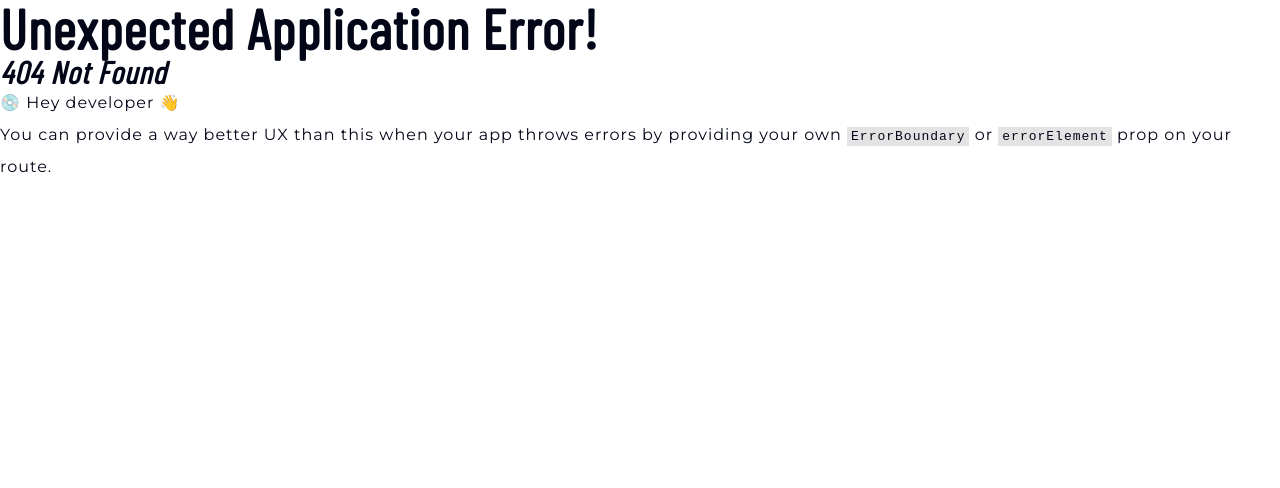
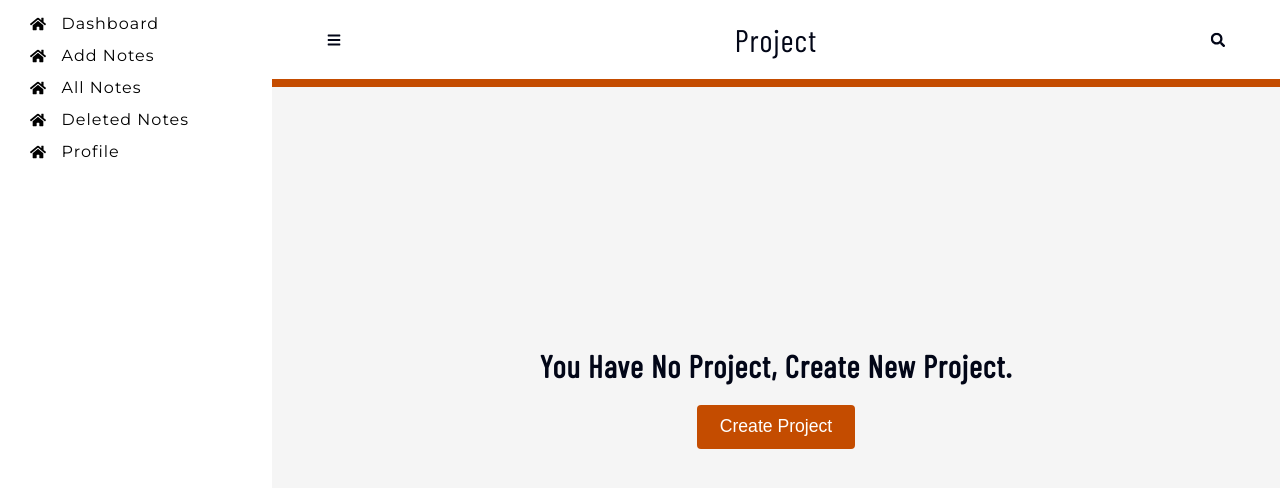
Before and after one commit to Vhickyy/Note-Client, a React (Vite) app: page /dashboard/project in a window 1280 px wide. Before the commit this address had no page. Shown: the top 488 px of the page. Built offline with nearby package versions, Linux system fonts and the light colour scheme.

Commit message:
create projrct ui in progress

```diff
--- a/package.json
+++ b/package.json
@@ -10,12 +10,13 @@
     "preview": "vite preview"
   },
   "dependencies": {
+    "@tanstack/react-query": "^5.0.5",
     "axios": "^1.5.1",
     "framer-motion": "^10.12.17",
     "react": "^18.2.0",
     "react-dom": "^18.2.0",
     "react-icons": "^4.9.0",
-    "react-query": "^3.39.3",
+    "react-quill": "^2.0.0",
     "react-router-dom": "^6.13.0",
     "react-toastify": "^9.1.3",
     "styled-components": "^5.3.10",
--- a/src/App.tsx
+++ b/src/App.tsx
@@ -10,6 +10,7 @@ import DeletedNotes from "./Pages/Protected/DeletedNotes"
 import Profile from "./Pages/Protected/Profile"
 import Protected from "./components/Dashboard/ProtectedLayout"
 import AddNote from "./Pages/Protected/AddNote"
+import Project from "./Pages/Protected/Project"
 function App() {
   // fetch("/api").then(data=>data.json()).then(data=>console.log(data)).catch(err=>console.log(err))
   const router = createBrowserRouter(createRoutesFromElements(
@@ -26,6 +27,7 @@ function App() {
         <Route path="deletednotes" element={<DeletedNotes/>}/>
         <Route path="profile" element={<Profile/>}/>
         <Route path="addnote" element={<AddNote/>}/>
+        <Route path="project" element={<Project/>}/>
       </Route>
     </Route>
   ))
@@ -34,4 +36,9 @@ function App() {
   )
 }
 
-export default App
+export default App;
+
+// add users to note
+// have message once user are added to note
+// allow real time update when two users are involvec
+// notification
--- a/src/Pages/Protected/AddNote.tsx
+++ b/src/Pages/Protected/AddNote.tsx
@@ -1,10 +1,18 @@
-import Navbar from "../../components/Dashboard/Navbar"
+import Navbar from "../../components/Dashboard/Navbar";
+import NoteEditor from "../../components/Dashboard/AddNotes/NoteEditor";
 
 const AddNote = () => {
   return (
     <>
         <Navbar page="Add New Note"/>
-        <h1>add note</h1>
+        {/* <h1>add note</h1> */}
+        <div>
+          <div>
+            <h4>Title</h4>
+            <button>Save</button>
+          </div>
+          <NoteEditor/>
+        </div>
     </>
   )
 }
--- /dev/null
+++ b/src/Pages/Protected/Project.tsx
@@ -0,0 +1,113 @@
+import styled from "styled-components"
+import Navbar from "../../components/Dashboard/Navbar";
+import Filterform from "../../components/Dashboard/AllNotes/Filterform";
+import { useState } from "react";
+import CreateProjectModal from "../../components/Dashboard/Project/CreateProjectModal";
+const projects:any[] = [
+  // {
+  //   title: "something",
+  //   status: "in Progress",
+  //   onSocket: false
+  // },
+  // {
+  //   title: "something",
+  //   status: "in Progress",
+  //   onSocket: false
+  // },
+  // {
+  //   title: "something",
+  //   status: "in Progress",
+  //   onSocket: false
+  // },
+  // {
+  //   title: "something",
+  //   status: "in Progress",
+  //   onSocket: false
+  // },
+  // {
+  //   title: "something",
+  //   status: "in Progress",
+  //   onSocket: true
+  // },
+  // {
+  //   title: "something",
+  //   status: "in Progress",
+  //   onSocket: false
+  // },
+]
+const Project = () => {
+  const [sort,setSort] = useState({show:false,sort:"latest"});
+    const [category,setCategory] = useState({show:false,category:"all"});
+    const [showForm, setShowForm] = useState(false)
+    const [showModal, setShowModal] =useState(false);
+    const closeModal = () => {
+      setShowModal(false)
+    }
+    const openModal = () =>{
+      setShowModal(true)
+    }
+  return (
+    <Wrapper>
+      <Navbar page="Project"/>
+        {showModal ? <CreateProjectModal closeModal={closeModal}/> : false}
+        <div className="section">
+        {projects.length ? <Filterform sort={sort} setSort={setSort} category={category} setCategory={setCategory} showForm={showForm} setShowForm={setShowForm}/> : null}
+        <div className={!projects.length ? "main" : "card-wrapper"}>
+          {!projects.length ?
+          <>
+          <h3>You have no project, create new project.</h3>
+          <button onClick={openModal}>Create Project</button>
+          </> :
+          projects.map((project,index)=>{
+            return (
+              <div className="card" key={index}>
+                <h3>{project.title}</h3>
+                <p>{project.status}</p>
+                <p>{project.onSocket === true ? "true" : "false"}, number of members,date and dealine, countdown, creator or collaborator </p>
+              </div>
+            )
+          })
+          }
+        </div>
+      </div>
+    </Wrapper>
+  )
+}
+
+export default Project
+
+const Wrapper = styled.div`
+background-color: whitesmoke;
+min-height: 100vh;
+.section{
+  padding-block: 2rem;
+  width: min(90%,var(--maxWidth));
+  margin-inline: auto;
+}
+.main{
+  min-height: 70vh;
+  display: flex;
+  flex-direction: column;
+  justify-content: center;
+  align-items: center;
+  row-gap: 1.5rem;
+  text-align: center;
+}
+.card-wrapper{
+    display: grid;
+    grid-template-columns: repeat(auto-fit,minmax(250px,auto));
+    gap: 1.1rem;
+  }
+  .card{
+    background-color: white;
+    padding: 1rem;
+    border-radius: var(--borderRadius);
+    box-shadow: var(--shadowmd);
+    height: 10rem;
+  }
+  @media screen and (min-width: 1000px){
+    .card-wrapper{
+      grid-template-columns: repeat(auto-fit,minmax(300px,auto));
+    }
+  }
+`
--- a/src/Pages/VerifyCode.tsx
+++ b/src/Pages/VerifyCode.tsx
@@ -20,17 +20,19 @@ const VerifyCode = () => {
 
   const handleKey = ({key}:React.KeyboardEvent<HTMLInputElement>,index:number) => {
       if(key === "Backspace"){
-        const otp:string[] = code.map((inp,i)=> i ===index ? '' : inp);
+        const otp:string[] = code.map((inp,i)=> i === index ? '' : inp);
         setCode(otp);
-        return setActive(index - 1);
+        setActive(index - 1);
     }
   }
+
   const handleClick = (index:number) => {
     setActive(index)
   }
   useEffect(()=>{
     inputRef?.current?.focus()
   },[active])
+
 
   return (
     <Wrapper>
--- /dev/null
+++ b/src/components/Dashboard/AddNotes/NoteEditor.tsx
@@ -0,0 +1,14 @@
+import { useState } from "react";
+import ReactQuill from "react-quill";
+import "react-quill/dist/quill.snow.css"
+
+const NoteEditor = () => {
+    const [value,setValue] = useState("")
+  return (
+    <div>
+        <ReactQuill theme="snow" value={value} onChange={setValue}/>
+    </div>
+  )
+}
+
+export default NoteEditor
--- a/src/components/Dashboard/AllNotes/AllNoteComponent.tsx
+++ b/src/components/Dashboard/AllNotes/AllNoteComponent.tsx
@@ -37,12 +37,11 @@ const Wrapper = styled.main`
   margin-inline: auto;
   .card-wrapper{
     display: grid;
-    grid-template-columns: 1fr;
+    /* grid-template-columns: 1fr; */
+    grid-template-columns: repeat(auto-fit,minmax(250px,auto));
     gap: 1.1rem;
   }
   .card{
-    /* background-color: var(--primaryColor20); */
-    /* background-color: var(--backgroundColor); */
     background-color: white;
     padding: 1rem;
     border-radius: var(--borderRadius);
@@ -51,7 +50,8 @@ const Wrapper = styled.main`
   }
   @media screen and (min-width: 1000px){
     .card-wrapper{
-      grid-template-columns: 1fr 1fr;
+      /* grid-template-columns: 1fr 1fr; */
+      grid-template-columns: repeat(auto-fit,minmax(300px,auto));
     }
   }
 `
--- a/src/components/Dashboard/MobileSidebar.tsx
+++ b/src/components/Dashboard/MobileSidebar.tsx
@@ -24,6 +24,8 @@ export default MobileSidebar;
 const Wrapper = styled.aside`
     background-color: #f5f5f599;
     position: fixed;
+    top:0;
+    z-index: 1;
     height: 100%;
     width: 100%;
     background-color: #f5f5f599;
--- a/src/components/Dashboard/Navbar.tsx
+++ b/src/components/Dashboard/Navbar.tsx
@@ -24,6 +24,8 @@ export default Navbar
 
 const Wrapper = styled.header`
     background-color: white;
+    position: sticky;
+    top: 0;
     .head{
         width: min(1440px,90%);
         margin-inline: auto;
@@ -45,8 +47,8 @@ const Wrapper = styled.header`
         width: 100%;
         background-color: var(--primaryColor);
     }
-    @media screen and (min-width: 800px){
+    /* @media screen and (min-width: 800px){
         position: sticky;
         top: 0;
-    }
+    } */
 `
--- /dev/null
+++ b/src/components/Dashboard/Project/CreateProjectModal.tsx
@@ -0,0 +1,54 @@
+// import { useState } from "react"
+import { FaTimes } from "react-icons/fa"
+import styled from "styled-components"
+
+type CreateProject = {
+    closeModal: ()=>void
+}
+const CreateProjectModal = ({closeModal}:CreateProject) => {
+    // const [users,setUsers] = useState([])
+  return (
+    <Wrapper>
+        <form className="content">
+            <div className="head">
+                <h4>New Project</h4>
+                <FaTimes className="icon" onClick={closeModal}/>
+            </div>
+            <div>
+                <h5>Project Name</h5>
+                <input type="text" placeholder="project name"/>
+                <h5>Add User, min 1, max 2</h5>
+                <input type="text" placeholder="find users"/>
+                {/* map added  users here and remove user too and add user task */}
+                <h5>Date for completion</h5>
+                <input type="text" placeholder="enter date" />
+            </div>
+            <div>
+                <button>Discard</button>
+                <button>Create</button>
+            </div>
+        </form>
+    </Wrapper>
+  )
+}
+
+export default CreateProjectModal
+
+const Wrapper = styled.div`
+    position: fixed;
+    inset: 0;
+    background-color: #f5f5f599;
+    display: grid;
+    place-items: center;
+    .content{
+        background-color: white;
+        width: min(90%,40rem);
+        padding: 2rem;
+        display: grid;
+        gap: 1rem;
+    }
+    .head{
+        display: flex;
+        justify-content: space-between;
+    }
+`
--- a/src/data/Links.tsx
+++ b/src/data/Links.tsx
@@ -4,6 +4,11 @@ const links = [
     {
         path: ".",
         link: "Dashboard",
+        icon: <FaHome/>
+    },
+    {
+        path: "addnote",
+        link: "Add Notes",
         icon: <FaHome/>
     },
     {
--- a/src/index.css
+++ b/src/index.css
@@ -55,7 +55,7 @@ p {
   margin-inline: auto;
   line-height: 2;
   font-size: 1rem; */
-  line-height: 2;
+  line-height: 1.5;
   /* font-size: 1.1rem; */
 }
 
```
Also changed, not shown: 1 other file (tests, documents, lock files or other folders).
